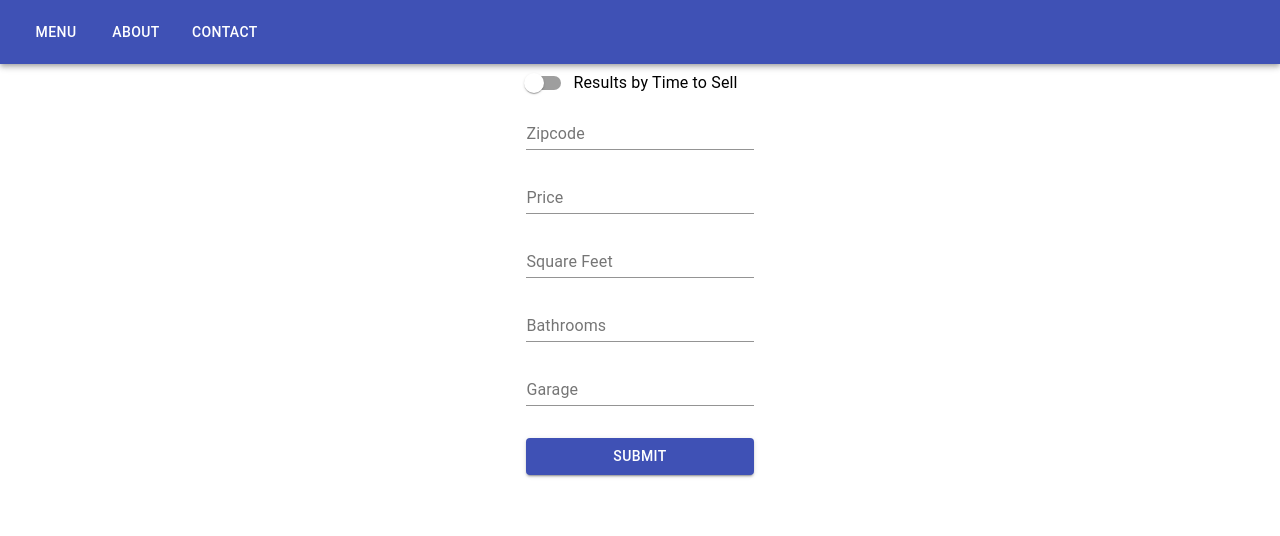
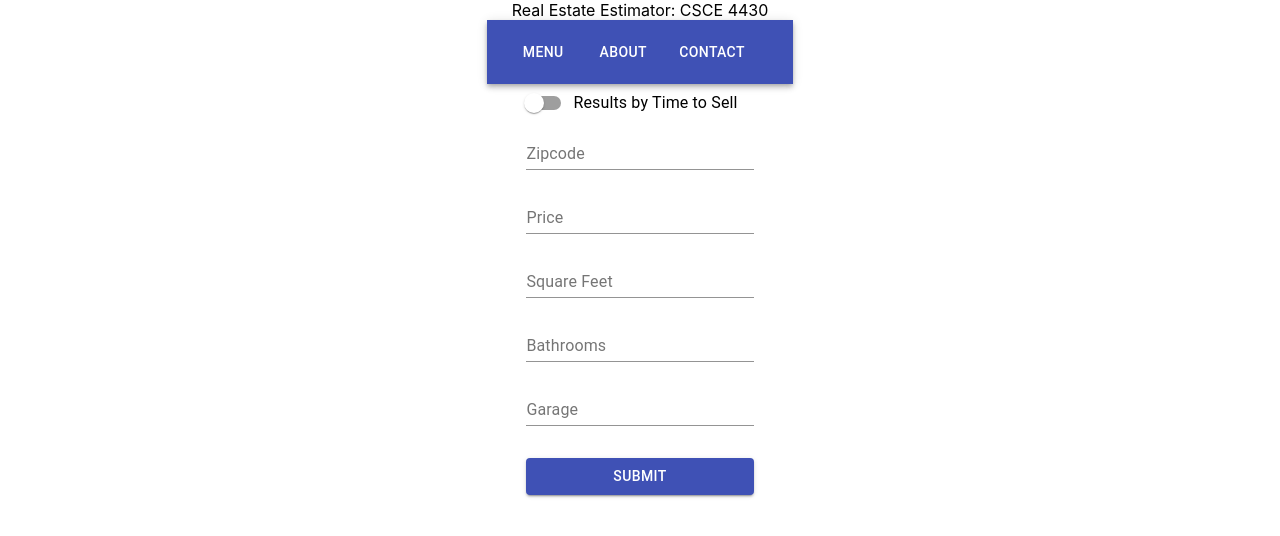
Before and after one commit to CJames95/CSCE4430, a React (Create React App) app in the folder frontend/: page / in a window 1280 px wide. Shown: the top 536 px of the page. Built offline with nearby package versions, Linux system fonts and the light colour scheme.

Commit message:
Add files via upload

```diff
--- a/frontend/src/App.css
+++ b/frontend/src/App.css
@@ -20,7 +20,7 @@
   flex-direction: column;
   align-items: center;
   justify-content: center;
-  font-size: calc(10px + 2vmin);
+  font-size: calc(20px + 4vmin);
   color: white;
 }
 
--- a/frontend/src/App.js
+++ b/frontend/src/App.js
@@ -91,7 +91,17 @@ function App() {
 
   return (
     <MuiThemeProvider theme={theme}>
-    <Grid>
+    <Grid
+	container
+	spacing={0}
+	direction="column"
+	alignItems="center"
+	justify="center"
+	style={{ minHeight: '50vh' }}
+    >
+	<h>
+		Real Estate Estimator: CSCE 4430
+	</h>
       <div className={classes.root}>
         <AppBar position="static">
           <Toolbar>
@@ -129,7 +139,14 @@ function App() {
         </AppBar>
       </div>
       {homeActive && (
-      <Grid container xs={8} alignItems='center' justifyContent='center' sx={{display: 'flex', flexDirection: 'column'}}>
+      <Grid
+	container
+	spacing={0}
+	direction="column"
+	alignItems="center"
+	justify="center"
+	style={{ minHeight: '50vh' }}
+    >
         <FormGroup>
           <FormControlLabel
             control={<Switch onChange={handleIsChecked}/>} label = {isChecked ? 'Results by Time to Sell' : 'Results by Price'}/>
@@ -232,14 +249,7 @@ function App() {
       <p>
         This project was created for our CSCE 4430: Programming Languages class project for the Spring 2023 semester
       </p>
-          <a
-            className="App-link"
-            href="/"
-            target="_blank"
-            rel="noopener noreferrer"
-          >
-            Real Estate Estimator - Home Page
-          </a>
+
         </header>
       </div>
       )}
```
